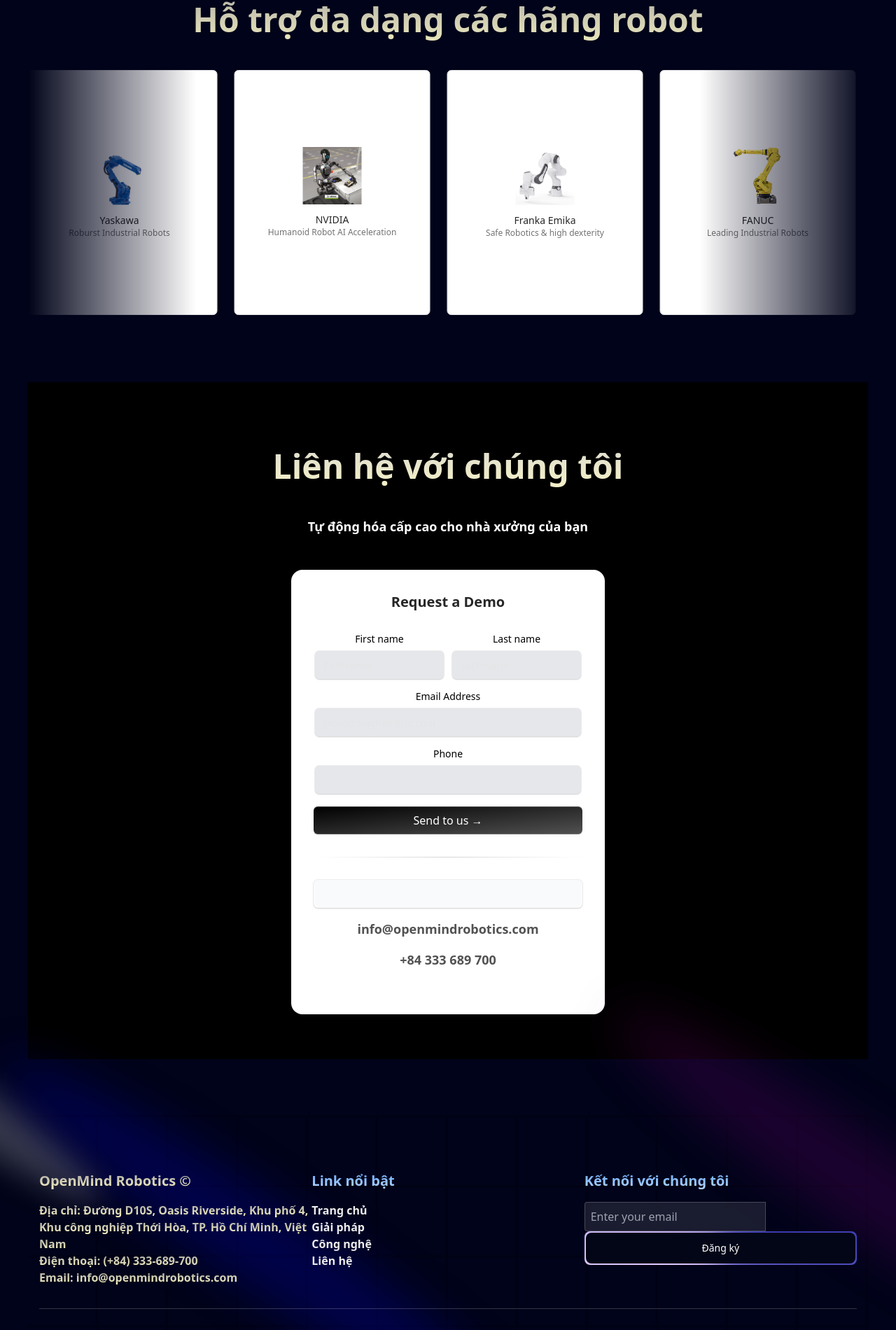
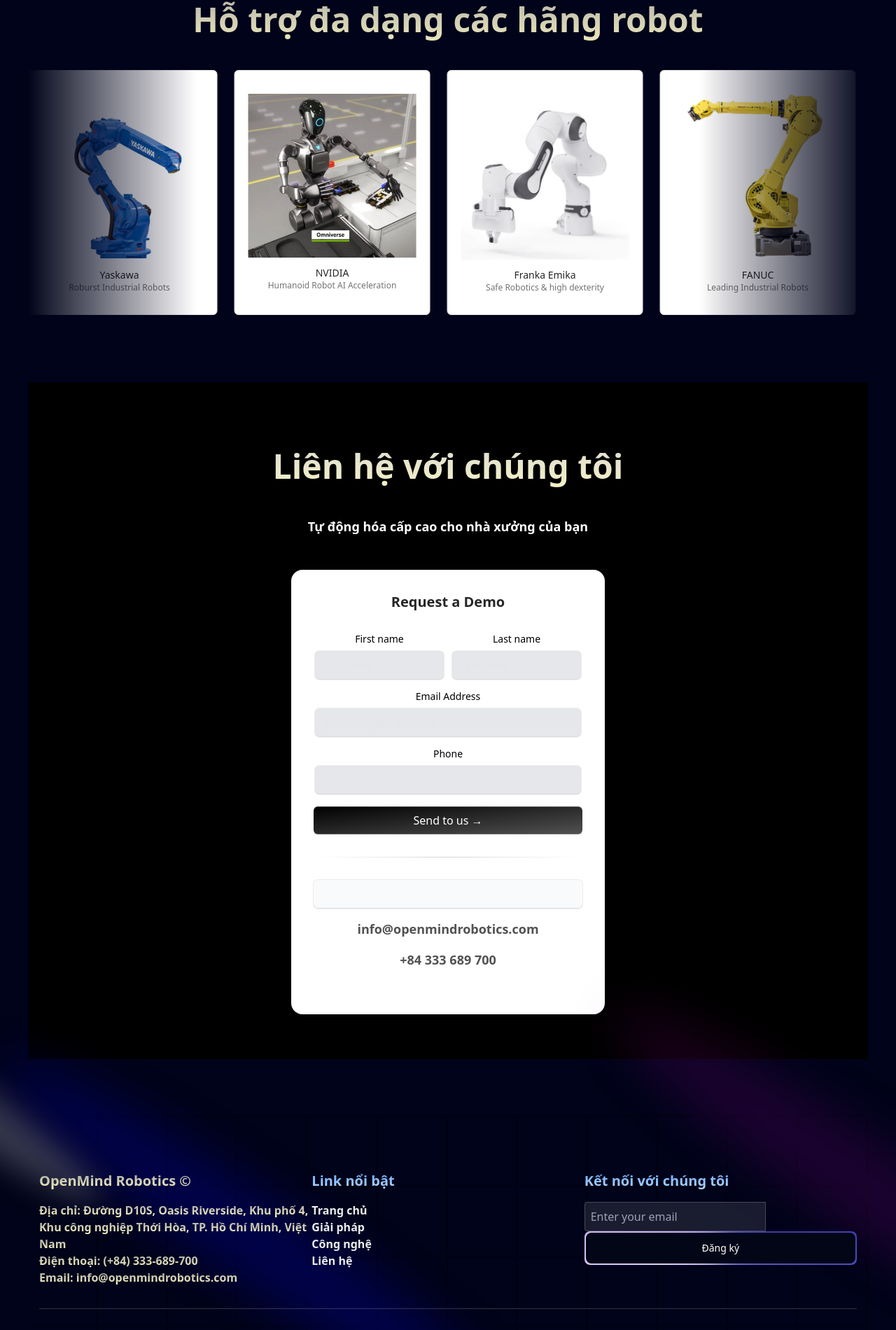
Before and after one commit to TriKnight/vietbotics, a Next.js app: page /vn in a window 1280 px wide. Shown: the part 4156-6056 px from the top of the page at 70% size. Built offline with nearby package versions, Linux system fonts and the light colour scheme.

Commit message:
add 1st step

```diff
--- a/app/layout.tsx
+++ b/app/layout.tsx
@@ -16,8 +16,8 @@
 });
 
 export const metadata: Metadata = {
-  title: "Vision-Embodied AI",
-  description: "Vision-Embodied Technology for robotics",
+  title: "OpenMind Robotics",
+  description: "Embodied AI Redefining Logistic Industry",
 };
 
 export default function RootLayout({
--- a/app/vn/layout.tsx
+++ b/app/vn/layout.tsx
@@ -16,8 +16,8 @@
 });
 
 export const metadata: Metadata = {
-  title: "Vision-Embodied AI",
-  description: "Vision-Embodied Technology for robotics",
+  title: "OpenMind Robotics",
+  description: "Embodied AI cho Robotics",
 };
 
 export default function RootLayout({
--- a/components/Footer.tsx
+++ b/components/Footer.tsx
@@ -73,7 +73,7 @@
           </div>
         </div>
         <div className="mt-8 border-t border-white/20 pt-8 flex flex-wrap justify-between items-center">
-          <p className="text-sm text-neutral-400">&copy; 2024 OpenMind Robotics - Vision-Embodied Technology for Robotics. All rights reserved.</p>
+          <p className="text-sm text-neutral-400">&copy; 2024 OpenMind Robotics - Embodied AI Technology for Robotics. All rights reserved.</p>
           <div className="flex space-x-4 mt-4 md:mt-0">
             <a href="#" className="text-blue-400 hover:text-blue-300 transition-colors">
               <svg className="w-6 h-6" fill="currentColor" viewBox="0 0 24 24" aria-hidden="true">
--- a/components/FooterVN.tsx
+++ b/components/FooterVN.tsx
@@ -73,7 +73,7 @@
           </div>
         </div>
         <div className="mt-8 border-t border-white/20 pt-8 flex flex-wrap justify-between items-center">
-          <p className="text-sm text-neutral-400">&copy; 2024 OpenMind Robotics - Vision-Embodied Technology for Robotics. All rights reserved.</p>
+          <p className="text-sm text-neutral-400">&copy; 2024 OpenMind Robotics - Embodied AI Technology for Robotics. All rights reserved.</p>
           <div className="flex space-x-4 mt-4 md:mt-0">
             <a href="#" className="text-blue-400 hover:text-blue-300 transition-colors">
               <svg className="w-6 h-6" fill="currentColor" viewBox="0 0 24 24" aria-hidden="true">
--- a/components/ui/InfiniteMovingCards.tsx
+++ b/components/ui/InfiniteMovingCards.tsx
@@ -73,8 +73,8 @@
             <Image
               src={item.quote}
               alt={item.name || `logo-${idx}`}
-              width={84}
-              height={84}
+              width={240}
+              height={300}
               className="object-contain mb-3"
             />
             {item.name && (
```
